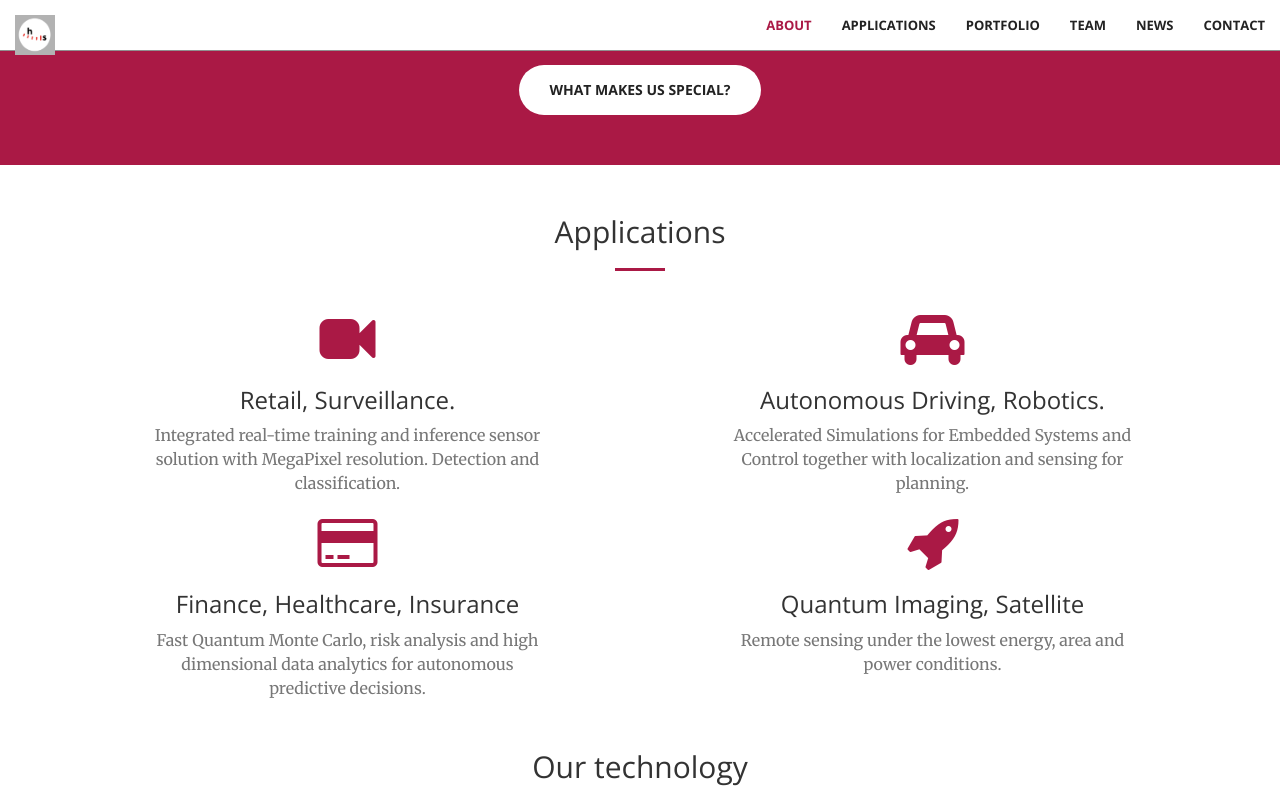
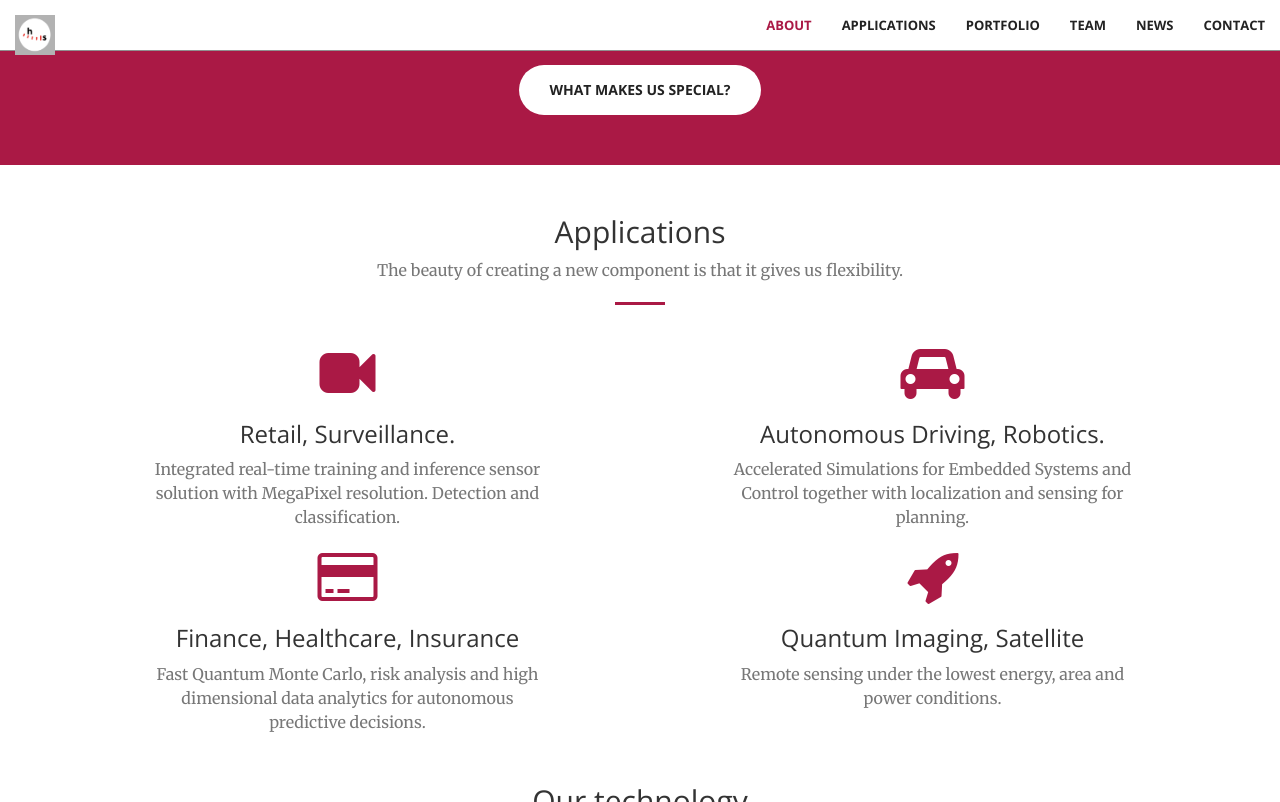
Before and after one commit to hoursec/github.io, a Jekyll site: the page built from index.html, in a window 1280 px wide and 900 px high, scrolled down 1197 px, cut to the strip 0-802 px from the top of the window. Built offline with Jekyll 4.4.1, drawn with Linux system fonts in a browser that asks for light colours.

Commit message:
Update services.html

```diff
--- a/_includes/services.html
+++ b/_includes/services.html
@@ -3,6 +3,7 @@
         <div class="row">
             <div class="col-lg-8 col-lg-offset-2 text-center">
                 <h2 class="section-heading">Applications</h2>
+                <p class="text-muted">The beauty of creating a new component is that it gives us flexibility.</p>
                 <hr class="primary">
             </div>
         </div>
```
